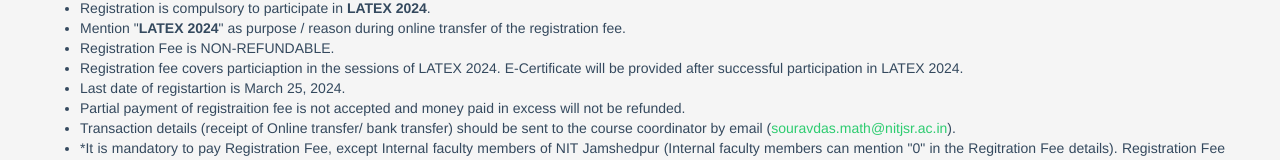
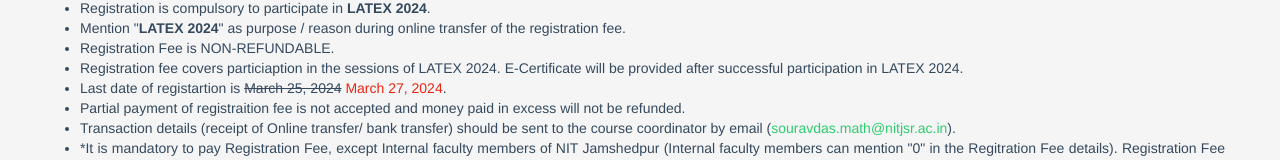
Before and after one commit to latex2024/latex2024, a plain HTML site: page registration.html in a window 1280 px wide. Shown: the part 375-535 px from the top of the page. Drawn offline with Linux system fonts and the light colour scheme.

Commit message:
Update registration.html

```diff
--- a/registration.html
+++ b/registration.html
@@ -85,7 +85,7 @@
 <li>Mention "<b>LATEX 2024</b>" as purpose / reason during online transfer of the registration fee.  </li>
 <li>Registration Fee is NON-REFUNDABLE.</li>
 <li>Registration fee covers particiaption in the sessions of LATEX 2024. E-Certificate will be provided after successful participation in LATEX 2024.  </li>
-<li> Last date of registartion is March 25, 2024.</li>
+<li> Last date of registartion is <del>March 25, 2024</del> <font color="#EA2613">March 27, 2024</font>.</li>
 <li>Partial payment of registraition fee is not accepted and money paid in excess will not be refunded.</li>
 <li>Transaction details (receipt of Online transfer/ bank transfer) should be sent to the course coordinator by email
 (<a href="mailto:souravdas.math@nitjsr.ac.in">souravdas.math@nitjsr.ac.in</a>).</li>
```
